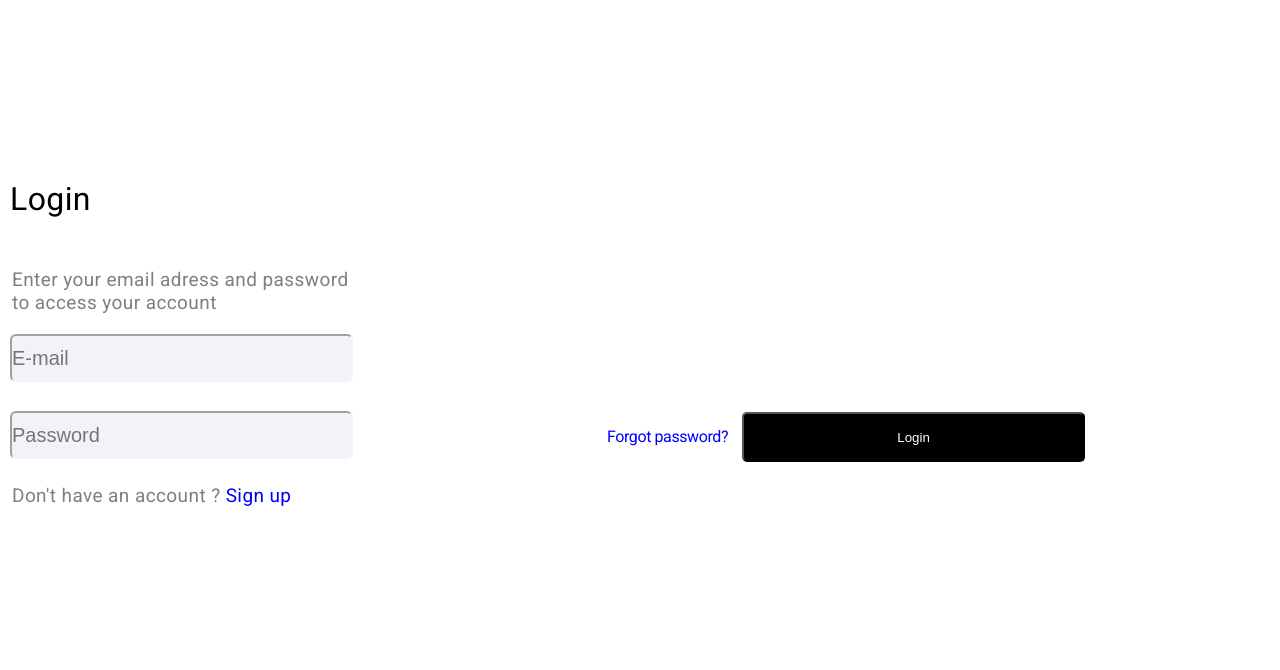
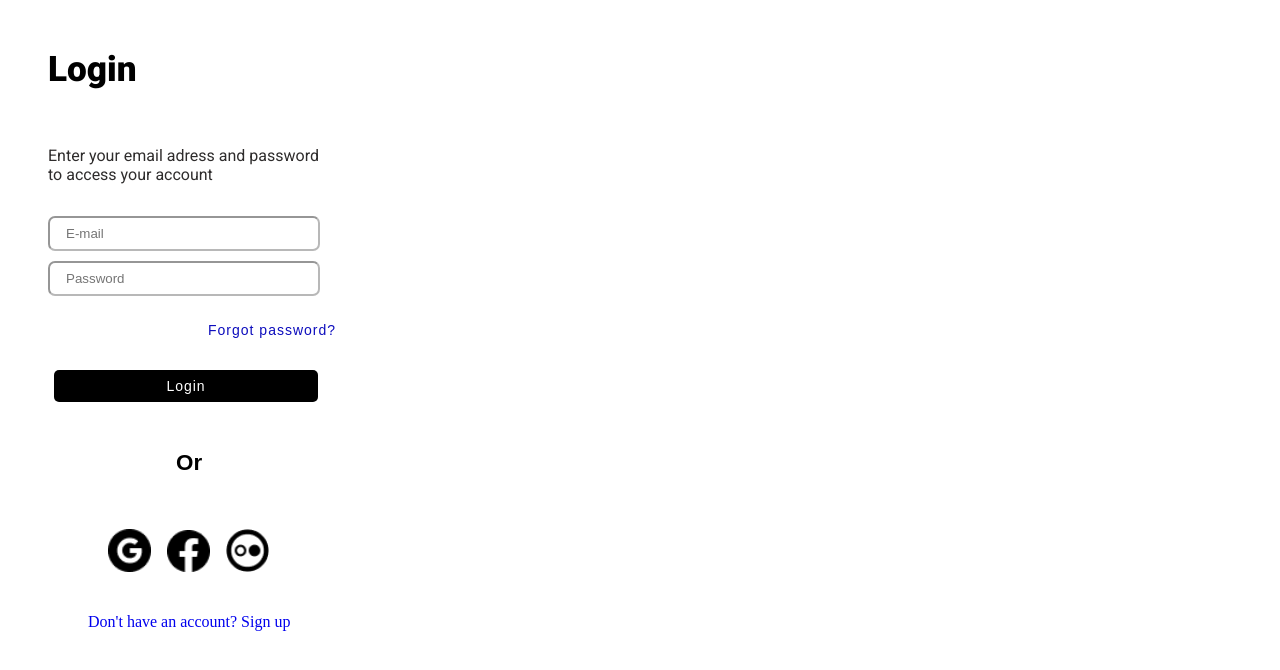
Before and after one commit to eaealana/Login-Interface, a plain HTML site: page index.html in a window 1280 px wide. Drawn offline with Linux system fonts and the light colour scheme.

Commit message:
changing semantics

```diff
--- a/index.html
+++ b/index.html
@@ -13,18 +13,26 @@
 </head>
 <body>
     <main>
-      <h1>Login</h1>
-      <p>Enter your email adress and password </br>to access your account</p>
+        <div class="container">
+            <h1>Login</h1>
+            <p class="text">Enter your email adress and password to access your account</p>
 
-       <input id="username" type="email" placeholder="E-mail">
-    </br>
-       <input id="password" type="password" placeholder="Password">
+            <input type="email" placeholder="E-mail">
+            <input type="password" placeholder="Password">
 
-       <a href="#" id="new-password">Forgot password?</a>
+            <a href="#" class="new-password">Forgot password?</a>
 
-       <button type="button">Login</button>
+            <button type="button">Login</button>
 
-       <p>Don't have an account ? <a href="#" class="sing-up">Sign up</a></p>
+            <p>Or</p>
+
+          <div class="redes-sociais">
+              <a href="https://www.google.com" target="_blank"><img src="assets/Vector.png" alt="Google"></a>
+              <a href="https://www.facebook.com" target="_blank"><img src="assets/Vector-1.png" alt="Facebook"></a>
+              <a href="https://www.flickr.com" target="_blank"><img src="assets/Vector-2.png" alt="Flickr"></a>
+          </div>
+
+            <a href="#" class="sing-up"> Don't have an account? Sign up</a>
     </main>
 </body>
 </html>
--- a/style.css
+++ b/style.css
@@ -3,70 +3,80 @@
     margin: 0;
     padding: 0;
     text-decoration: none;
-    color: rgba(0, 0, 0, 0.5);
 }
 
-h1 {
-    margin: 180px 10px 50px 10px;
+.container{
+    margin: 3rem 3rem;
+}
 
-    line-height: 41px;
-    font: 500 32px 'Roboto', sans-serif;
+.container h1 {
+    font: 600 2.2rem 'Roboto', sans-serif;
+    margin-bottom: 3.5rem;
+}
 
-    letter-spacing: 0.41px;
+.container .text {
+    font: 500 1rem 'Roboto', sans-serif;
+    color: #2e2c2c;
+    width: 18rem;
+    margin: 2rem 0;
+}
+
+input {
+    display: flex;
+    padding: 0.5rem 1rem;
+    width: 17rem;
+
+    border-radius: 7px;
+    border-color: #00000069;
+    margin-bottom: 10px;
+}
+
+.new-password {
+    display: flex;
+    margin-left: 10rem;
+    padding: 1rem 0;
+
+    color: #0d0dbd;
+    font: 500 14px 'Poppins', sans-serif;
+    letter-spacing: 1px;
+}
+
+button {
+    display: flex;
+    margin: 1rem 0.4rem;
+    padding: 0.5rem 7rem;
+
+    font: 500 14px 'Poppins', sans-serif;
+    letter-spacing: 1px;
+    border: none;
+    background: #000000;
+    color: #FFFFFF;
+    border-radius: 5px;
+    cursor: pointer;
+    transition: all 0.5s;
+}
+
+button:hover {
+    background: #F9F9F9;
     color: #000000;
+    border: 1px solid #000000;
 }
 
 p {
-    margin: 20px 10px 15px 12px;
-
-    line-height: 26px;
-    font: 500 19px 'Roboto', sans-serif;
-
-    letter-spacing: 0.41px;
+    font: 600 1.4rem 'Poppins', sans-serif;
+    margin: 3rem 8rem;
 }
 
-input {
-    width: 343px;
-    height: 48px;
-
-    margin: 5px 0 5px 10px;
-
-    background: #F2F2F7;
-    border-color: #F2F2F7;
-    color: #000000;
-    border-radius: 6px;
-
-    font-size: 20px;
+.redes-sociais {
+    margin: 2rem 3.4rem;
 }
 
-#new-password {
-    margin:  10px 0 0 250px;
-    display: inline-block;
-
-    font: 500 16px 'Roboto', sans-serif;
-    line-height: 22px;
-    letter-spacing: -0.41px;
-
-    color: #0000FF;
-}
-
-button {
-    margin: 25px 0 0 10px;
-    width: 343px;
-    height: 50px;
-
-    border-radius: 5px;
-    background: black;
-    color: white;
-}
-
-#account {
-    line-height: 19px;
-    font: 500 16px 'Roboto', sans-serif;
-
-    color: rgba(0, 0, 0, 0.51)
+img {
+    width: 55px;
+    padding: 5px 6px;
 }
 
 .sing-up {
-    color: #0000FF;
+    font-size: 1rem;
+    margin: 1rem 2.5rem;
 }
```
Also changed, not shown: assets/Vector-1.png (added), assets/Vector-2.png (added), assets/Vector.png (added).
